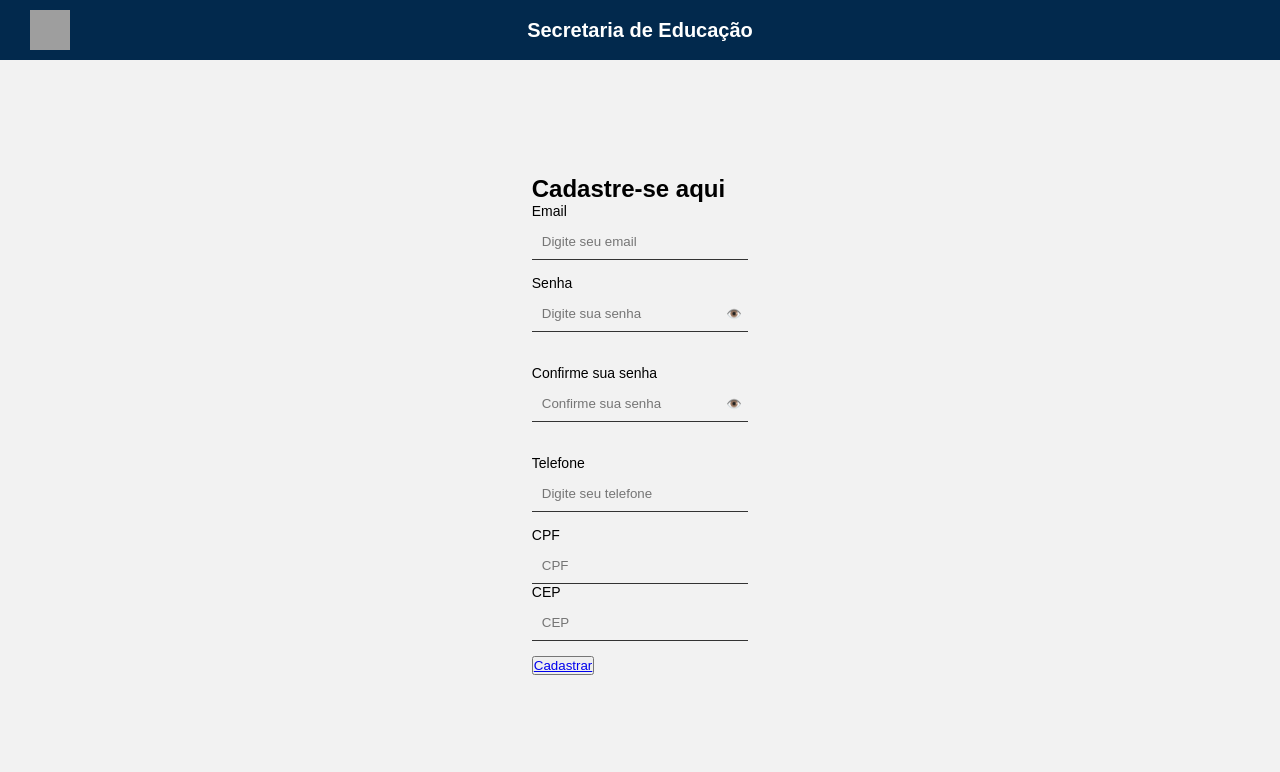
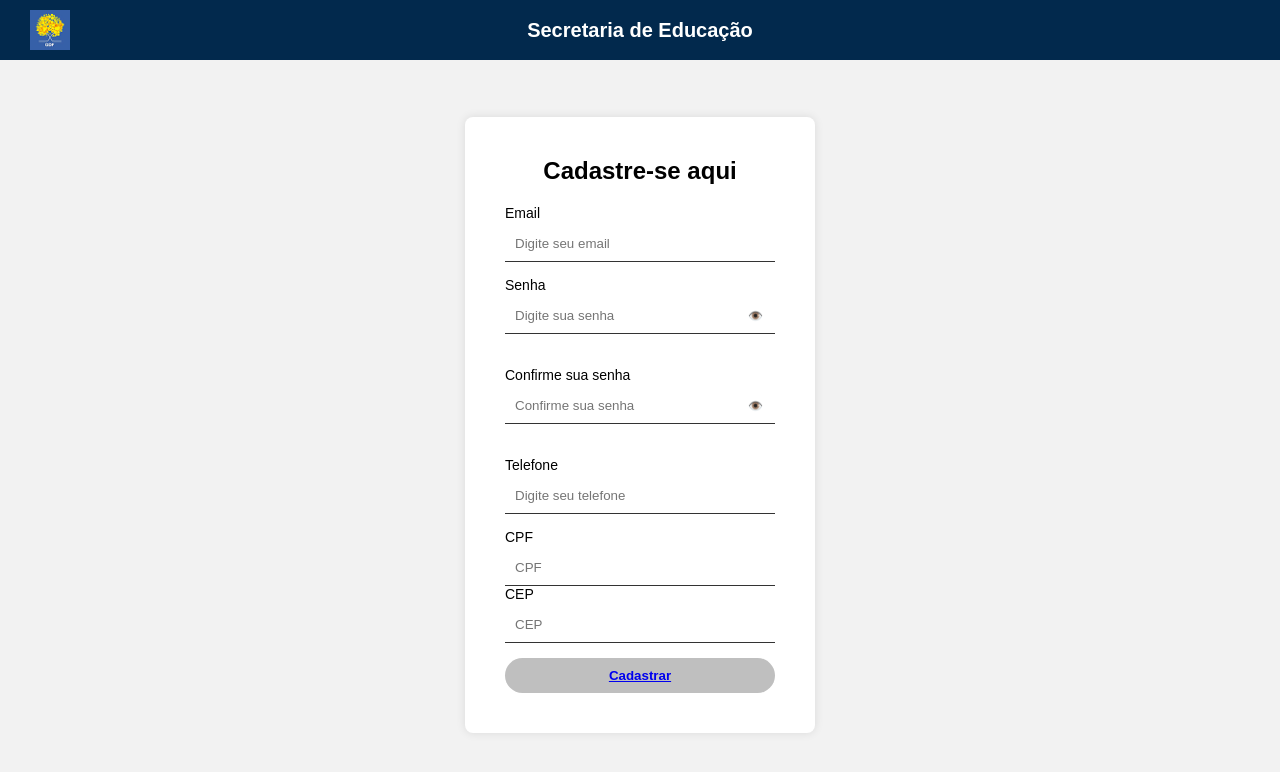
Before and after one commit to Arthurdm04/secretaria_educacao, a Django app: template templates/cadastro.html in a window 1280 px wide. Shown: the top 772 px of the page. Run offline with Django 5.2, Linux system fonts and the light colour scheme; the template is opened without the code that fills it, so the values that code supplies are empty; grey boxes are pictures that could not be loaded.

Commit message:
alteração_front

```diff
--- a/core/urls.py
+++ b/core/urls.py
@@ -5,4 +5,5 @@ urlpatterns = [
     # O '' significa a raiz (ex: http://127.0.0.1:8000/)
     path('login/', views.login_page, name='home'),
     path('dashboard/', views.dashboard_page, name='dashboard'),
+    path('cadastro/', views.cadastro_page, name='cadastro'),
 ]
--- a/core/views.py
+++ b/core/views.py
@@ -5,3 +5,6 @@ def login_page(request):
 
 def dashboard_page(request):
     return render(request, 'dashboard.html')
+
+def cadastro_page(request):
+    return render(request, 'cadastro.html')
--- a/templates/cadastro.html
+++ b/templates/cadastro.html
@@ -1,21 +1,24 @@
+{% load static %}
 <!DOCTYPE html>
 <html lang="pt-br">
 <head>
     <meta charset="UTF-8">
     <meta name="viewport" content="width=device-width, initial-scale=1.0">
-    <link rel="stylesheet" href="style.css">
-    <link rel="shortcut icon" href="image 27.png" type="image/x-icon">
+
+    <link rel="stylesheet" href="{% static 'css/style.css' %}">
+    <link rel="shortcut icon" href="{% static 'assets/logo.png' %}" type="image/x-icon">
+
     <title>Cadastro - Secretaria de Educação</title>
 </head>
 <body>
 
     <div class="header">
-        <img src="image 27.png" alt="Logo" class="logo">
+        <img src="{% static 'assets/logo.png' %}" alt="Logo" class="logo">
         <span class="title">Secretaria de Educação</span>
     </div>
 
     <div class="container">
-        <div class="register-box">
+        <div class="login-box">
             <h2>Cadastre-se aqui</h2>
 
             <div class="input-group">
@@ -51,11 +54,13 @@
                 </div>
             </div>
 
-            <button class="register-button"><a href="index.html">Cadastrar</a></button>
+            <button class="login-button"><a href="{% url 'home' %}">Cadastrar</a></button>
+
         </div>
     </div>
 
     <script>
+        // Função para mostrar/esconder a senha
         function togglePassword(id) {
             const input = document.getElementById(id);
             input.type = input.type === "password" ? "text" : "password";
--- a/templates/login.html
+++ b/templates/login.html
@@ -35,7 +35,7 @@
             <button class="login-button">Entrar</button>
             <div id="message-area" style="margin-top: 15px; color: red; text-align: center;"></div>
             <div class="register">
-                Não possui login? <a href="cadastro.html" target="_blank">Cadastre-se aqui!</a>
+                Não possui login? <a href="{% url 'cadastro' %}" target="_blank">Cadastre-se aqui!</a>
             </div>
         </div>
     </div>
```
